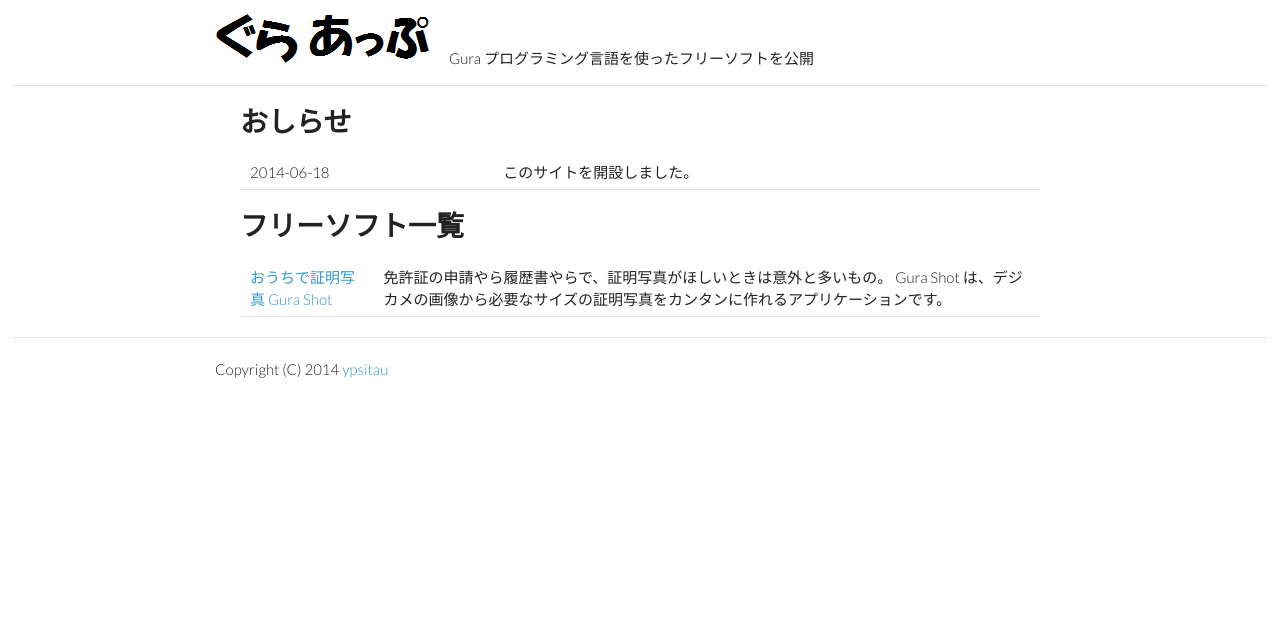
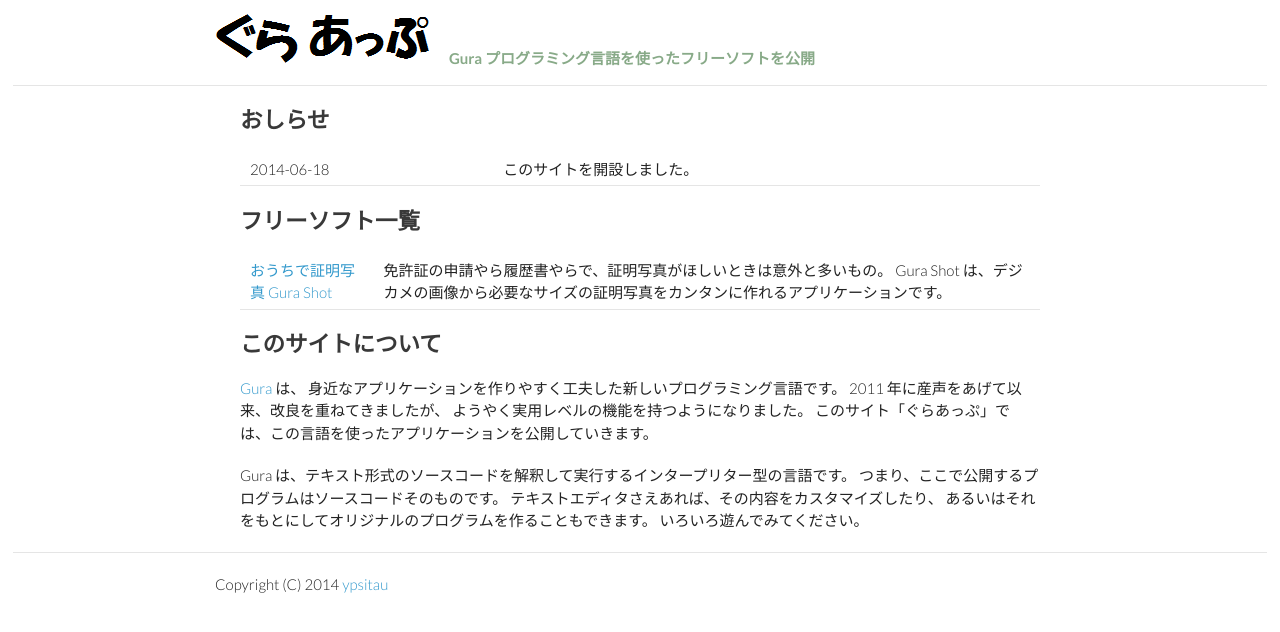
Before and after one commit to gura-app/gura-app.github.io, a Jekyll site: the page built from index.md, in a window 1280 px wide. Shown: the top 632 px of the page. Built offline with Jekyll 4.4.1, drawn with Linux system fonts in a browser that asks for light colours; Markdown is read by kramdown in place of the engine named in the settings.

Commit message:
updated document

```diff
--- a/_includes/header.html
+++ b/_includes/header.html
@@ -18,7 +18,7 @@
   <body>
     <div style="margin:0 auto; width:850px; margin-bottom:1em">
       <a href="{{ topdir }}/index.html"><img src="{{ topdir }}/images/banner-medium.png" alt="Gura Programming Language/" /></a>
-      <span style="margin-left:1em">Gura プログラミング言語を使ったフリーソフトを公開</span>
+      <span style="margin-left:1em; font-weight:bold; color:#8a8">Gura プログラミング言語を使ったフリーソフトを公開</span>
     </div>
     <div>
     </div>
--- a/index.md
+++ b/index.md
@@ -4,13 +4,14 @@ lang: en
 title: Top
 ---
 
-# おしらせ
+## おしらせ
 
 <table>
 <tr><td>2014-06-18</td><td>このサイトを開設しました。</td></tr>
 </table>
 
-# フリーソフト一覧
+
+## フリーソフト一覧
 
 <table>
 <tr><td><a href="gurashot/">おうちで証明写真 Gura Shot</a></td>
@@ -20,3 +21,18 @@ Gura Shot は、デジカメの画像から必要なサイズの証明写真を
 </td>
 </tr>
 </table>
+
+
+## このサイトについて
+
+[Gura](http://www.gura-lang.org/) は、
+身近なアプリケーションを作りやすく工夫した新しいプログラミング言語です。
+2011 年に産声をあげて以来、改良を重ねてきましたが、
+ようやく実用レベルの機能を持つようになりました。
+このサイト「ぐらあっぷ」では、この言語を使ったアプリケーションを公開していきます。
+
+Gura は、テキスト形式のソースコードを解釈して実行するインタープリター型の言語です。
+つまり、ここで公開するプログラムはソースコードそのものです。
+テキストエディタさえあれば、その内容をカスタマイズしたり、
+あるいはそれをもとにしてオリジナルのプログラムを作ることもできます。
+いろいろ遊んでみてください。
--- a/stylesheets/styles.css
+++ b/stylesheets/styles.css
@@ -21,7 +21,10 @@ h1, h2, h3 {
 }
 
 h1 {
+  border-bottom:8px solid #eeee00;
   font-size:28px;
+  padding-bottom:.2em;
+  margin-bottom:1em;
 }
 
 h2 {
```
